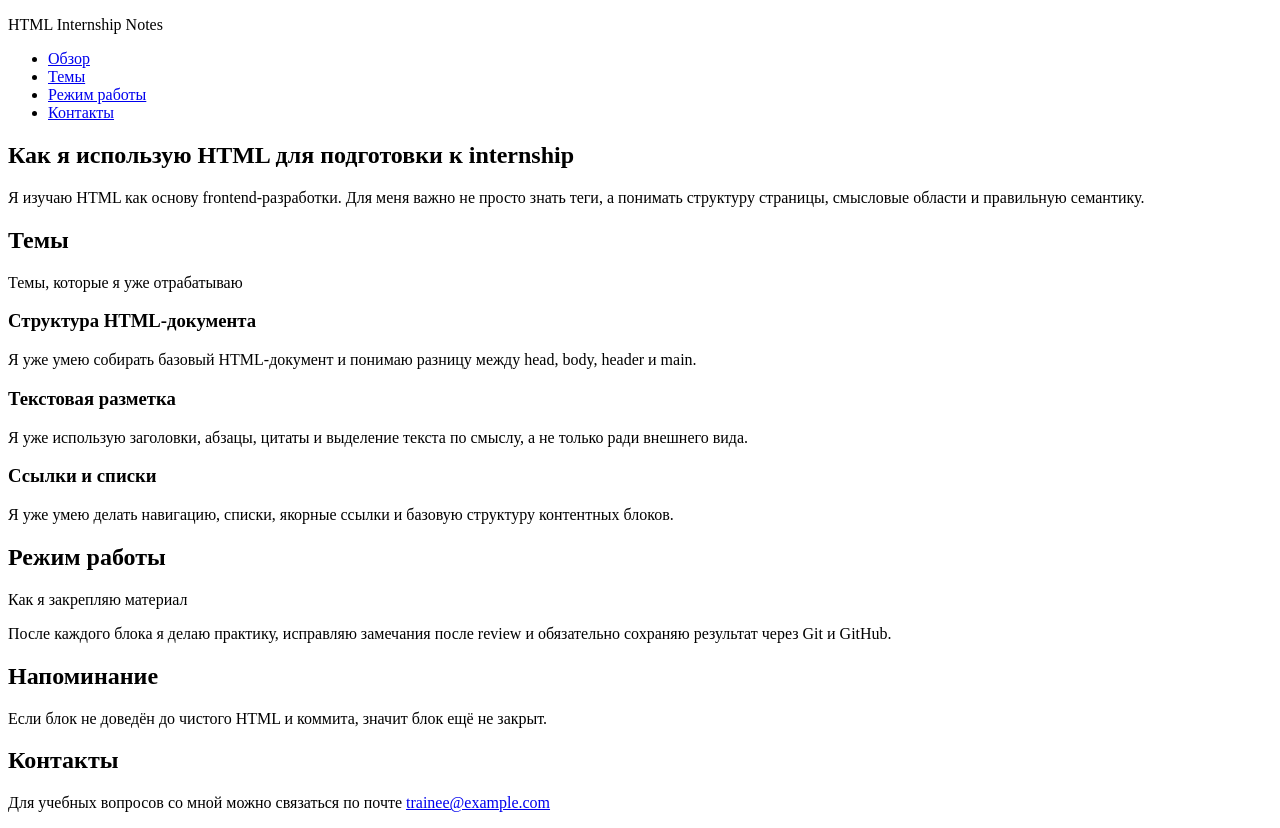
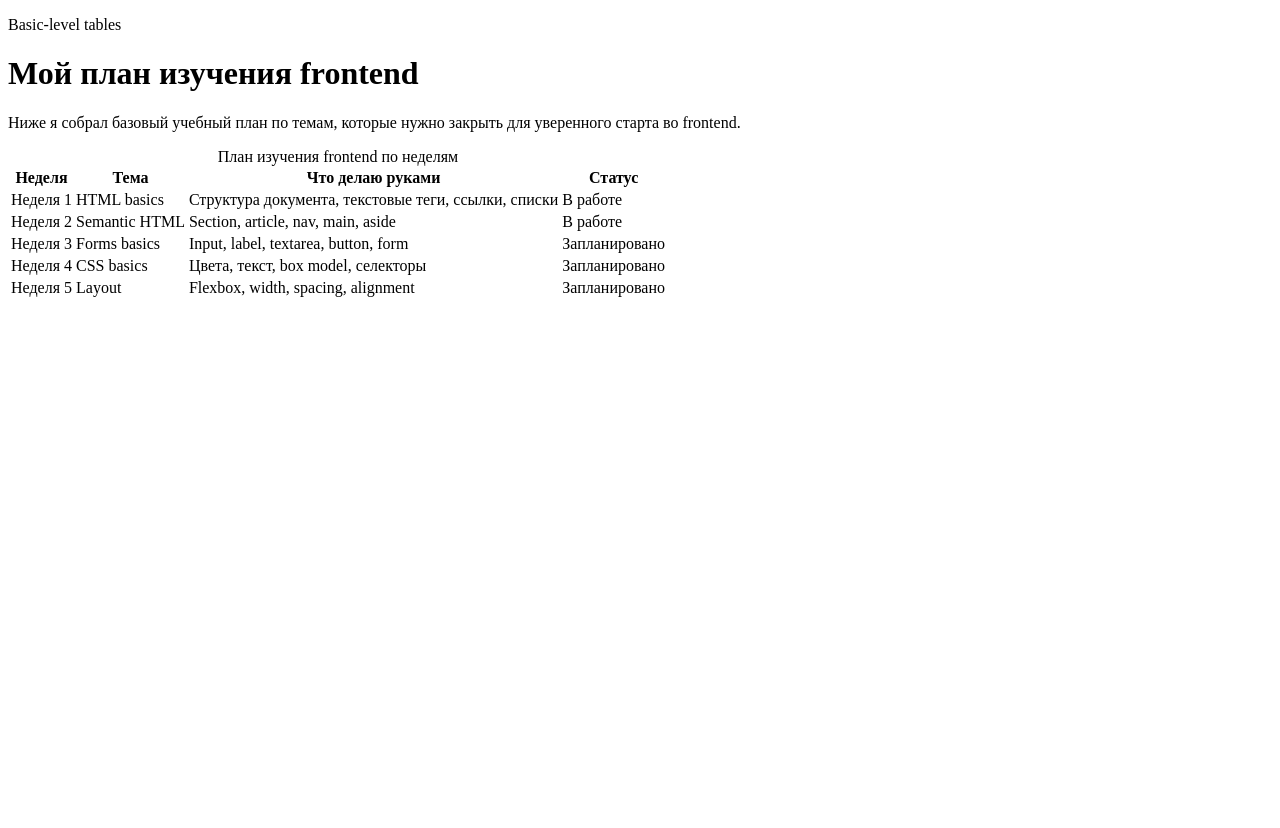
Before and after one commit to SvgNik/html-roadmap-start, a website: page index.html in a window 1280 px wide. After the commit the page ends 800 px from the top, so only its background shows below. Drawn offline with Linux system fonts and the light colour scheme.

Commit message:
block 5: html tables basics

```diff
--- a/index.html
+++ b/index.html
@@ -3,85 +3,66 @@
   <head>
     <meta charset="UTF-8" />
     <meta name="viewport" content="width=device-width, initial-scale=1.0" />
-    <title>HTML Internship Notes</title>
+    <title>Basic-level tables</title>
   </head>
   <body>
     <header>
-      <p>HTML Internship Notes</p>
-      <nav>
-        <ul>
-          <li><a href="#overview">Обзор</a></li>
-          <li><a href="#topics">Темы</a></li>
-          <li><a href="#work-mode">Режим работы</a></li>
-          <li><a href="#contacts">Контакты</a></li>
-        </ul>
-      </nav>
+      <p>Basic-level tables</p>
     </header>
 
     <main>
-      <section id="overview">
-        <h1>Как я использую HTML для подготовки к internship</h1>
-        <p>
-          Я изучаю HTML как основу frontend-разработки. Для меня важно не просто
-          знать теги, а понимать структуру страницы, смысловые области и
-          правильную семантику.
-        </p>
-      </section>
+      <h1>Мой план изучения frontend</h1>
+      <p>
+        Ниже я собрал базовый учебный план по темам, которые нужно закрыть для
+        уверенного старта во frontend.
+      </p>
 
-      <section id="topics">
-        <h2>Темы</h2>
-        <p>Темы, которые я уже отрабатываю</p>
+      <table>
+        <caption>
+          План изучения frontend по неделям
+        </caption>
+        <thead>
+          <tr scope="row">
+            <th scope="col">Неделя</th>
+            <th scope="col">Тема</th>
+            <th scope="col">Что делаю руками</th>
+            <th scope="col">Статус</th>
+          </tr>
+        </thead>
 
-        <article>
-          <h3>Структура HTML-документа</h3>
-          <p>
-            Я уже умею собирать базовый HTML-документ и понимаю разницу между
-            head, body, header и main.
-          </p>
-        </article>
-        <article>
-          <h3>Текстовая разметка</h3>
-          <p>
-            Я уже использую заголовки, абзацы, цитаты и выделение текста по
-            смыслу, а не только ради внешнего вида.
-          </p>
-        </article>
-        <article>
-          <h3>Ссылки и списки</h3>
-          <p>
-            Я уже умею делать навигацию, списки, якорные ссылки и базовую
-            структуру контентных блоков.
-          </p>
-        </article>
-      </section>
-
-      <section id="work-mode">
-        <h2>Режим работы</h2>
-        <p>Как я закрепляю материал</p>
-
-        <p>
-          После каждого блока я делаю практику, исправляю замечания после review
-          и обязательно сохраняю результат через Git и GitHub.
-        </p>
-      </section>
-
-      <aside>
-        <h2>Напоминание</h2>
-        <p>
-          Если блок не доведён до чистого HTML и коммита, значит блок ещё не
-          закрыт.
-        </p>
-      </aside>
+        <tbody>
+          <tr>
+            <td>Неделя 1</td>
+            <td>HTML basics</td>
+            <td>Структура документа, текстовые теги, ссылки, списки</td>
+            <td>В работе</td>
+          </tr>
+          <tr>
+            <td>Неделя 2</td>
+            <td>Semantic HTML</td>
+            <td>Section, article, nav, main, aside</td>
+            <td>В работе</td>
+          </tr>
+          <tr>
+            <td>Неделя 3</td>
+            <td>Forms basics</td>
+            <td>Input, label, textarea, button, form</td>
+            <td>Запланировано</td>
+          </tr>
+          <tr>
+            <td>Неделя 4</td>
+            <td>CSS basics</td>
+            <td>Цвета, текст, box model, селекторы</td>
+            <td>Запланировано</td>
+          </tr>
+          <tr>
+            <td>Неделя 5</td>
+            <td>Layout</td>
+            <td>Flexbox, width, spacing, alignment</td>
+            <td>Запланировано</td>
+          </tr>
+        </tbody>
+      </table>
     </main>
-
-    <footer>
-      <section id="contacts">
-        <h2>Контакты</h2>
-        <p>
-          Для учебных вопросов со мной можно связаться по почте
-          <a href="mailto:trainee@example.com">trainee@example.com</a>
-        </p>
-      </section>
-    </footer>
   </body>
 </html>
```
